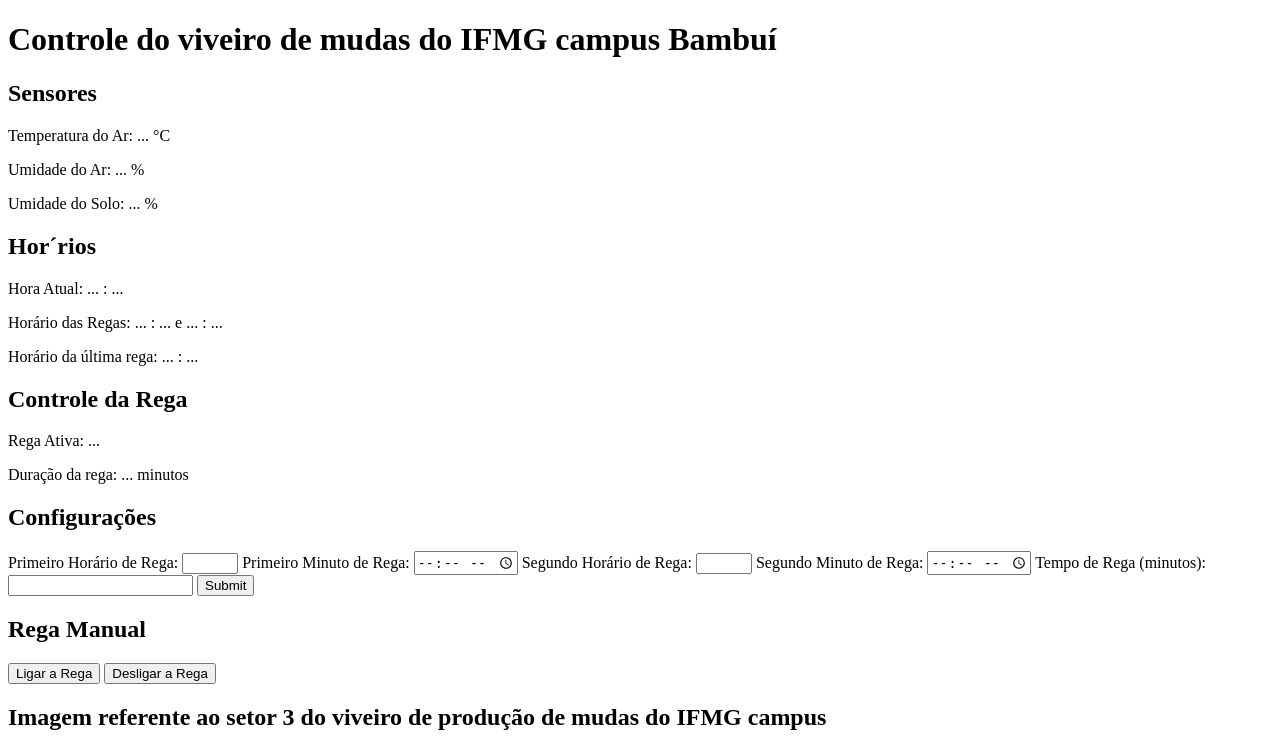
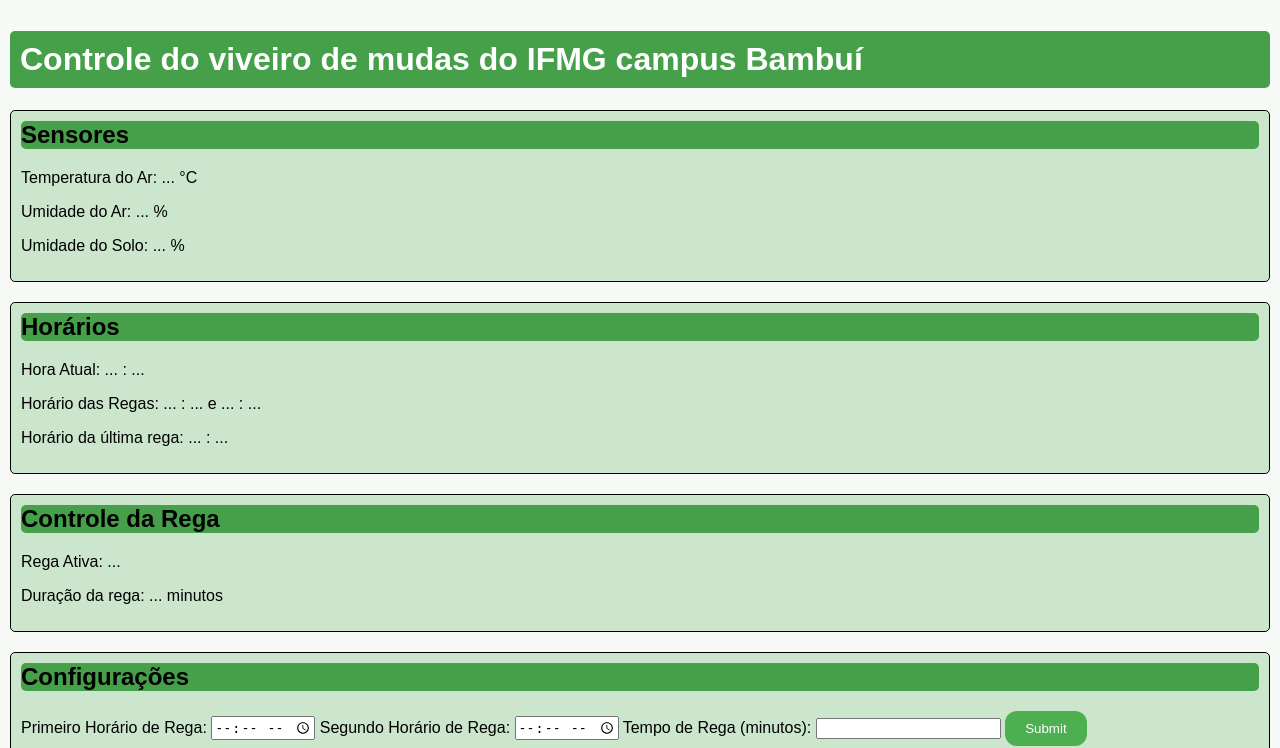
Before and after one commit to byarodrigues/TCC_BeatrizR, a PHP site: page / in a window 1280 px wide. Shown: the top 748 px of the page. Run offline with PHP 8.4, Linux system fonts and the light colour scheme.

Commit message:
alterações 17-12-2024.2

```diff
--- a/AplicacaoWebTcc/css/style.css
+++ b/AplicacaoWebTcc/css/style.css
@@ -1,28 +1,42 @@
 
     body {
         font-family: Arial, sans-serif; margin: 0; padding: 0;
-        background-color: #c2e0c3;
+        background-color: #f8faf8;
     }
-    #teste{
-        width: 400px;
-        height: 300px;
-        background-image: url(file:///C:/Users/Universa/Desktop/tcc/TCC_BeatrizR/AplicacaoWebTcc/img/viveiro.jpg);
+
+    .conteiner {
+        padding: 10px;
     }
-    .container {
-        padding: 20px;
+
+    h1{
+        background-color: #45a049;
+        color: #FFFFFF;
+        padding: 10px;
+        border-radius: 5px;
     }
-    h1 {
-        background-color: #4CAF50; color: white; padding: 10px;
+
+    .secoes {
+        border: 1px solid black;
+        padding: 10px;
+        margin-bottom: 20px;
+        border-radius: 5px;
+        background-color: #cbe6cc;
     }
-    .secao {
-        border: 1px solid black; padding: 10px; margin-bottom: 20px;
+
+    h2 {
+        margin-top: 0;
+        background-color: #45a049;
+        border-radius: 5px;
     }
-    .secao h2 {
-        margin-top: 0;
-    }
+
     input[type='submit'] {
-        background-color: #4CAF50; color: white; border: none; padding: 10px 20px; cursor: pointer; border-radius: 12px;
+        background-color: #4CAF50;
+        color: white;
+        border: white;
+        padding: 10px 20px;
+        cursor: pointer;
+        border-radius: 12px;
     }
     input[type='submit']:hover {
-        background-color: #45a049;
+        background-color: #07c711;
     }
--- a/AplicacaoWebTcc/index.html
+++ b/AplicacaoWebTcc/index.html
@@ -4,6 +4,7 @@
   <meta charset="UTF-8">
   <meta name="viewport" content="width=device-width, initial-scale=1.0">
   <title>Controle do Viveiro</title>
+  <link rel="stylesheet" href="css/style.css">
 </head>
 <body>
   <div class="conteiner">
@@ -17,7 +18,7 @@
         <p>Umidade do Solo: ... %</p>
       </div>
       <div class="secoes">
-        <h2>Hor&acute;rios</h2>
+        <h2>Horários</h2>
         <p>Hora Atual: ... : ... </p>
         <p>Horário das Regas: ... : ... e ... : ...</p>
         <p>Horário da última rega: ... : ... </p>
@@ -29,10 +30,8 @@
       </div>
       <div class="secoes">
         <h2>Configurações</h2>
-        Primeiro Horário de Rega: <input type="number" name="hour1" min="0" max="23">
-        Primeiro Minuto de Rega: <input type="time" name="minute1" min="0" max="59">
-        Segundo Horário de Rega: <input type="number" name="hour2" min="0" max="23">
-        Segundo Minuto de Rega: <input type="time" name="minute2" min="0" max="59">
+        Primeiro Horário de Rega: <input type="time" name="hour1" min="0" max="23">
+        Segundo Horário de Rega: <input type="time" name="hour2" min="0" max="23">
         Tempo de Rega (minutos): <input type="number" name="time" min="1" value="">
         <input type="submit" name="Atualizar" id="atualizaValor">
       </div>
@@ -43,7 +42,7 @@
       </div>
       <div class="secoes">
         <h2>Imagem referente ao setor 3 do viveiro de produção de mudas do IFMG campus </h2>
-        <img class="Imagem" src="img/viveiro.jpg" alt="viveiro do IFMG">
+        <img class="Imagem" src="img/viveiro.jpg" alt="viveiro do IFMG" width="400" sizes="200px" >
       </div>
   </div>
 </body>
```
